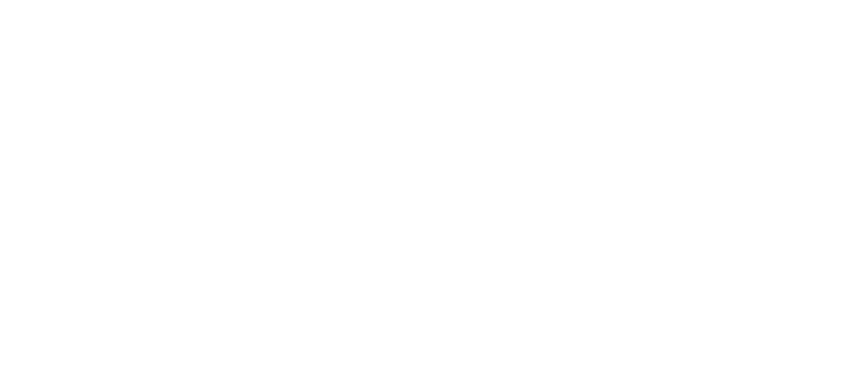
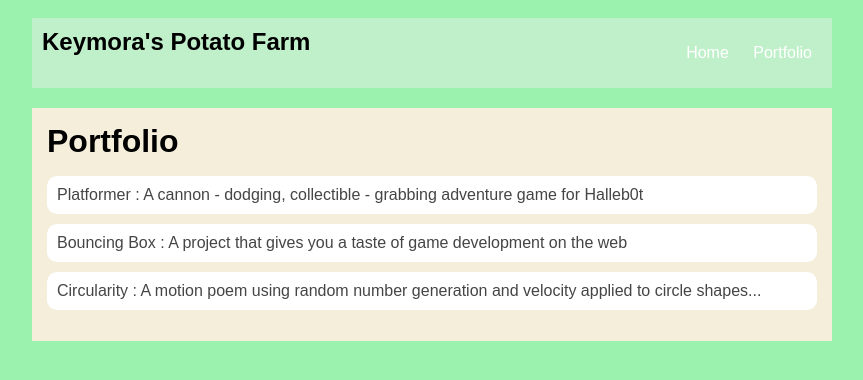
Before and after one commit to KeymoraAdams/KeymoraAdams-New, a plain HTML site: page portfolio.html in a window 1280 px wide. Shown: the whole page, without its empty margins (208-1071 px from the left). Drawn offline with Linux system fonts and the light colour scheme.

Commit message:
add portfolio.html file

```diff
--- a/portfolio.html
+++ b/portfolio.html
@@ -0,0 +1,50 @@
+<!DOCTYPE html>
+<html>
+  <head>
+    <title>Potato Palace</title>
+    <link rel="stylesheet" href="style.css" />
+  </head>
+
+  <body>
+    <div id="all-contents">
+      <div id="all-contents">
+        <nav>
+          <h1>Keymora's Potato Farm</h1>
+          <ul id="nav-ul">
+            <li class="nav-li">
+              <a class="nav-a" href="index.html">Home</a>
+            </li>
+            <li class="nav-li">
+              <a class="nav-a" href="portfolio.html">Portfolio</a>
+            </li>
+          </ul>
+        </nav>
+        <main>
+          <div class="content">
+            <h1>Portfolio</h1>
+            <ul id="portfolio">
+              <li>
+                <a href="projects/platformer/"
+                  >Platformer : A cannon - dodging, collectible - grabbing
+                  adventure game for Halleb0t</a
+                >
+              </li>
+              <li>
+                <a href="projects/bouncing-box/"
+                  >Bouncing Box : A project that gives you a taste of game
+                  development on the web
+                </a>
+              </li>
+              <li>
+                <a href="projects/circularity/"
+                  >Circularity : A motion poem using random number generation
+                  and velocity applied to circle shapes...</a
+                >
+              </li>
+            </ul>
+          </div>
+        </main>
+      </div>
+    </div>
+  </body>
+</html>
--- a/style.css
+++ b/style.css
@@ -62,3 +62,28 @@ main {
 h2, h3 {
     margin: 0px;
 }
+
+.content h1 {
+    color: black;
+}
+
+#portfolio {
+    list-style-type: none;
+    padding-left: 0;
+}
+
+#portfolio li {
+    background: #fff;
+    padding: 10px;
+    border-radius: 10px;
+    margin-bottom: 10px;
+}
+
+#portfolio li:hover {
+    background: #eee;
+}
+
+#portfolio a {
+    text-decoration: none;
+    color: #454545;
+}
```
